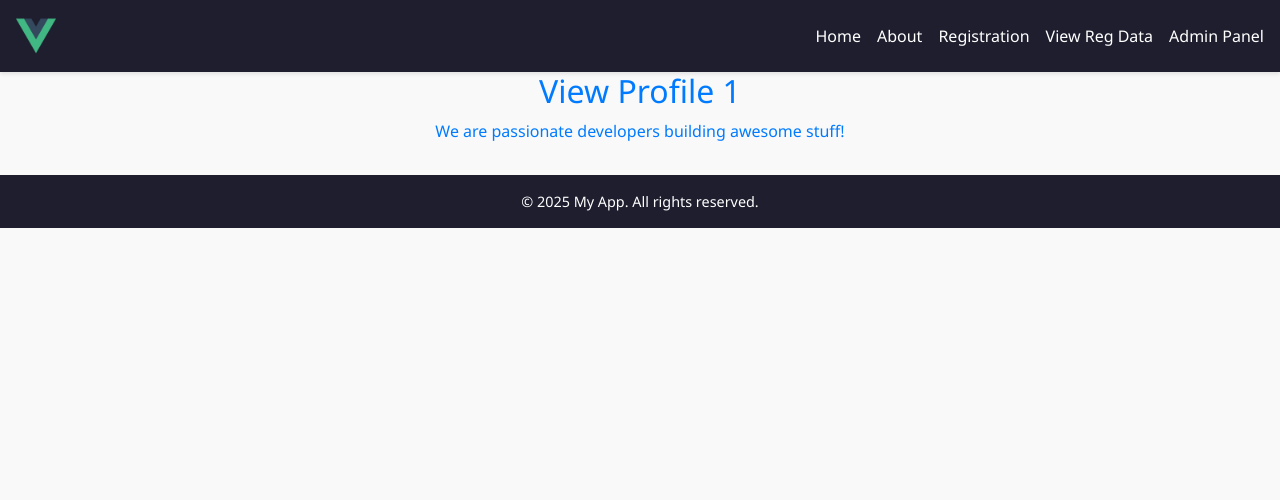
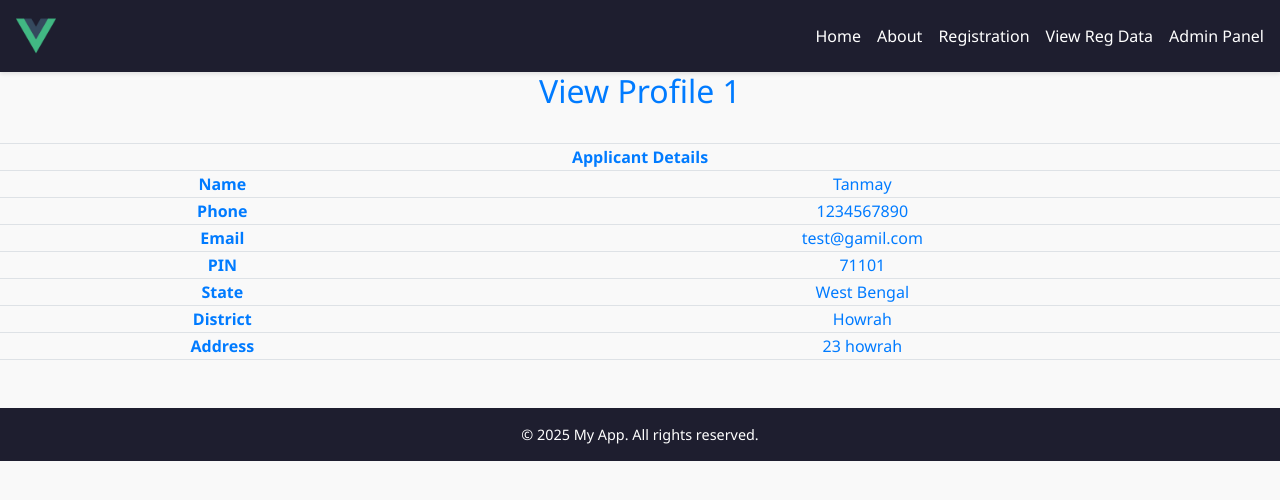
Before and after one commit to tanmaybug/vue-learning, a Vue app: page /view-profile/1 in a window 1280 px wide. Shown: the top 500 px of the page. Built offline with nearby package versions, Linux system fonts and the light colour scheme.

Commit message:
profile page update

```diff
--- a/src/views/user/ViewProfile.vue
+++ b/src/views/user/ViewProfile.vue
@@ -1,7 +1,43 @@
 <template>
   <section class="text-center primary-color">
     <h2>View Profile {{userId}}</h2>
-    <p>We are passionate developers building awesome stuff!</p>
+    <br/>
+
+    <div class="row">
+      <div class="col-md-12">
+        <table class="table table-bordered table-striped">
+          <tr><th colspan="2">Applicant Details</th></tr>
+          <tr>
+            <th>Name</th>
+            <td>Tanmay</td>
+          </tr>
+          <tr>
+            <th>Phone</th>
+            <td>1234567890</td>
+          </tr>
+          <tr>
+            <th>Email</th>
+            <td>test@gamil.com</td>
+          </tr>
+          <tr>
+            <th>PIN</th>
+            <td>71101</td>
+          </tr>
+          <tr>
+            <th>State</th>
+            <td>West Bengal</td>
+          </tr>
+          <tr>
+            <th>District</th>
+            <td>Howrah</td>
+          </tr>
+          <tr>
+            <th>Address</th>
+            <td>23 howrah</td>
+          </tr>
+        </table>
+      </div>
+    </div>
   </section>
 </template>
 
```
